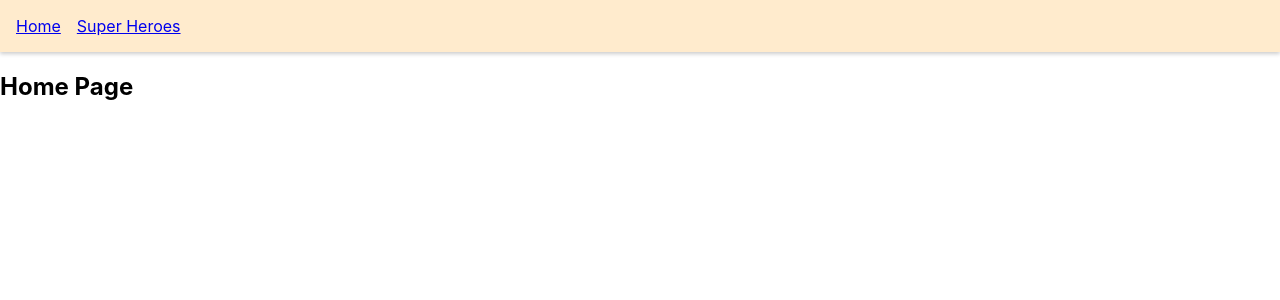
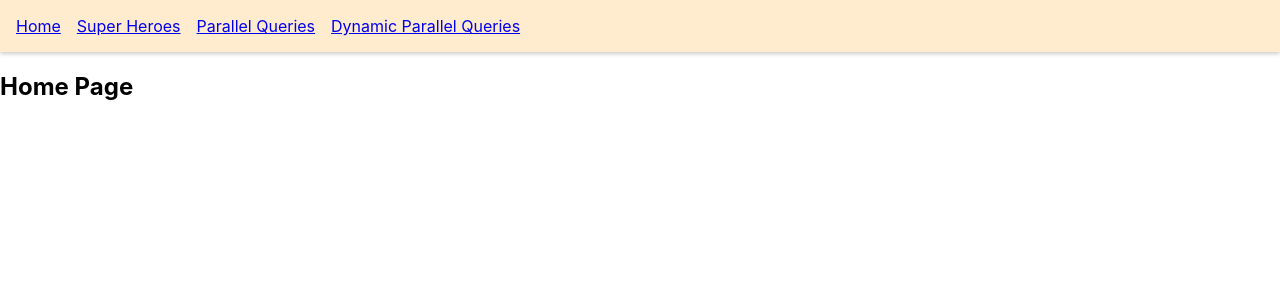
Before and after one commit to Nikola0790/React-query, a React (Create React App) app: page / in a window 1280 px wide. Shown: the top 300 px of the page. Built offline with nearby package versions, Linux system fonts and the light colour scheme.

Commit message:
Added routes and links for parallel-queries and dynamic-parallel-queries

```diff
--- a/src/App.js
+++ b/src/App.js
@@ -5,6 +5,8 @@ import "./App.css";
 import { HomePage } from "./components/HomePage";
 import { RQSuperHeroesPage } from "./components/RQSuperHeroesPage";
 import { SingleSuperHero } from "./components/RQSingleSuperHeroPage";
+import { ParallelQueries } from "./components/ParallelQueries";
+import { DynamicParallelQueries } from "./components/DynamicParallelQueries";
 
 // Create a client
 const queryClient = new QueryClient();
@@ -23,9 +25,22 @@ function App() {
               <li>
                 <Link to="/rq-super-heroes">Super Heroes</Link>
               </li>
+              <li>
+                <Link to="/parallel-queries">Parallel Queries</Link>
+              </li>
+              <li>
+                <Link to="/dynamic-parallel-queries">
+                  Dynamic Parallel Queries
+                </Link>
+              </li>
             </ul>
           </nav>
           <Routes>
+            <Route
+              path="/dynamic-parallel-queries"
+              element={<DynamicParallelQueries heroIds={[1, 3]} />}
+            />
+            <Route path="/parallel-queries" element={<ParallelQueries />} />
             <Route
               path="/rq-super-hero/:heroId"
               element={<SingleSuperHero />}
```
